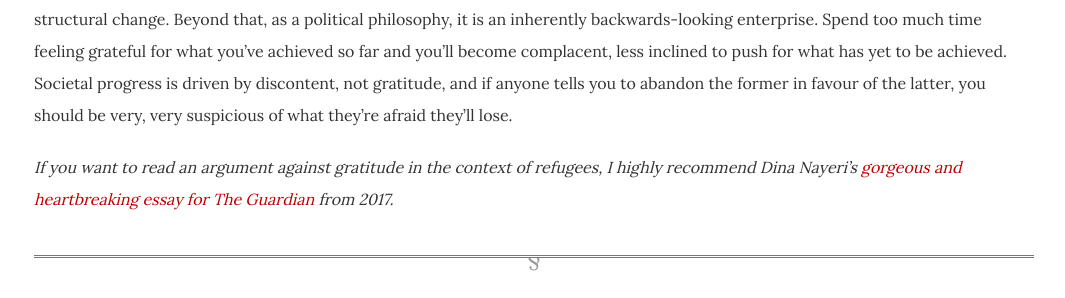
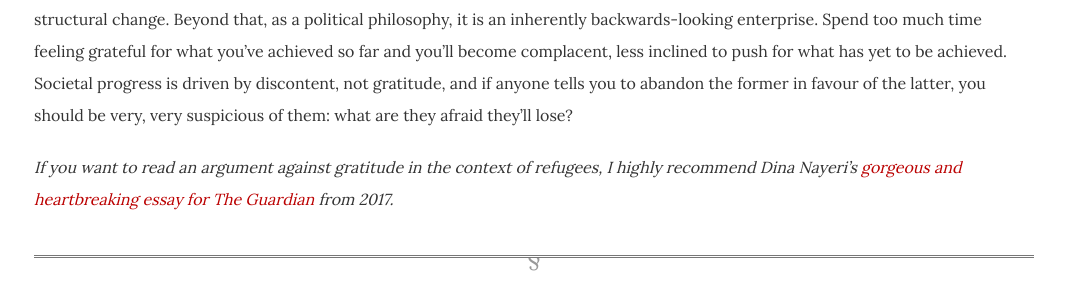
Before and after one commit to dellsystem/dellsystem.github.io, a Jekyll site: the page built from _posts/2019-4-10-fragments-100.md, in a window 1280 px wide and 900 px high, scrolled down 1185 px. Shown: the part 426-724 px from the top of the window, without its empty margins (106-1171 px from the left). Built offline with Jekyll 4.4.1, drawn with Linux system fonts in a browser that asks for light colours; some of the changed text lies outside the part shown.

Commit message:
Update fragments-100
Slightly rewritten ending

```diff
--- a/_posts/2019-4-10-fragments-100.md
+++ b/_posts/2019-4-10-fragments-100.md
@@ -18,6 +18,6 @@ By saying that capitalism is fine and its critics should be grateful rather than
 
 Entitlement, used in a pejorative sense, usually refers to a feeling of deserving more than what one is owed. But who should decide what is owed to whom? In this era of record inequality levels of wealth inequality, asking for more than what one has seems like a fairly logical response for anyone who sees others getting rich off their labour (or rent) while they're struggling. If we want to talk about entitlement, we should start by looking at billionaires, who have (unfortunately) been given responsiblity over the wealth generated with the help of other people and have captured so much of it for themselves, simply because they could.
 
-To conclude this short post: 'gratitude' politics is a means of dampening dissent among those who have been unfairly cheated of their fair share of society's wealth. As a means of shielding elites from the consequences of mismanagement, it serves to contain calls for structural change. Beyond that, as a political philosophy, it is an inherently backwards-looking enterprise. Spend too much time feeling grateful for what you've achieved so far and you'll become complacent, less inclined to push for what has yet to be achieved. Societal progress is driven by discontent, not gratitude, and if anyone tells you to abandon the former in favour of the latter, you should be very, very suspicious of what they're afraid they'll lose.
+To conclude this short post: 'gratitude' politics is a means of dampening dissent among those who have been unfairly cheated of their fair share of society's wealth. As a means of shielding elites from the consequences of mismanagement, it serves to contain calls for structural change. Beyond that, as a political philosophy, it is an inherently backwards-looking enterprise. Spend too much time feeling grateful for what you've achieved so far and you'll become complacent, less inclined to push for what has yet to be achieved. Societal progress is driven by discontent, not gratitude, and if anyone tells you to abandon the former in favour of the latter, you should be very, very suspicious of them: what are they afraid they'll lose?
 
 _If you want to read an argument against gratitude in the context of refugees, I highly recommend Dina Nayeri's [gorgeous and heartbreaking essay for The Guardian](https://www.theguardian.com/world/2017/apr/04/dina-nayeri-ungrateful-refugee) from 2017._
```
